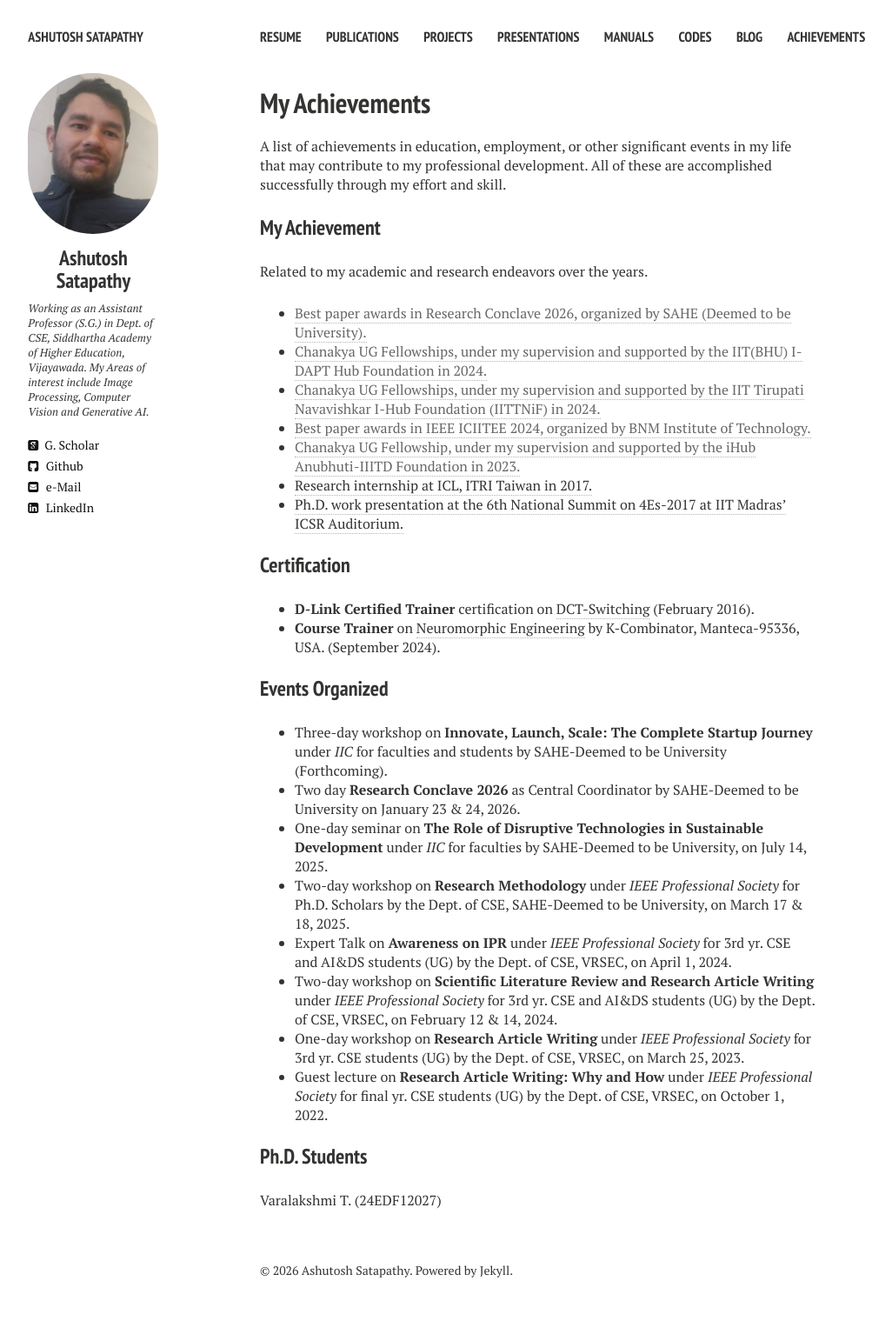
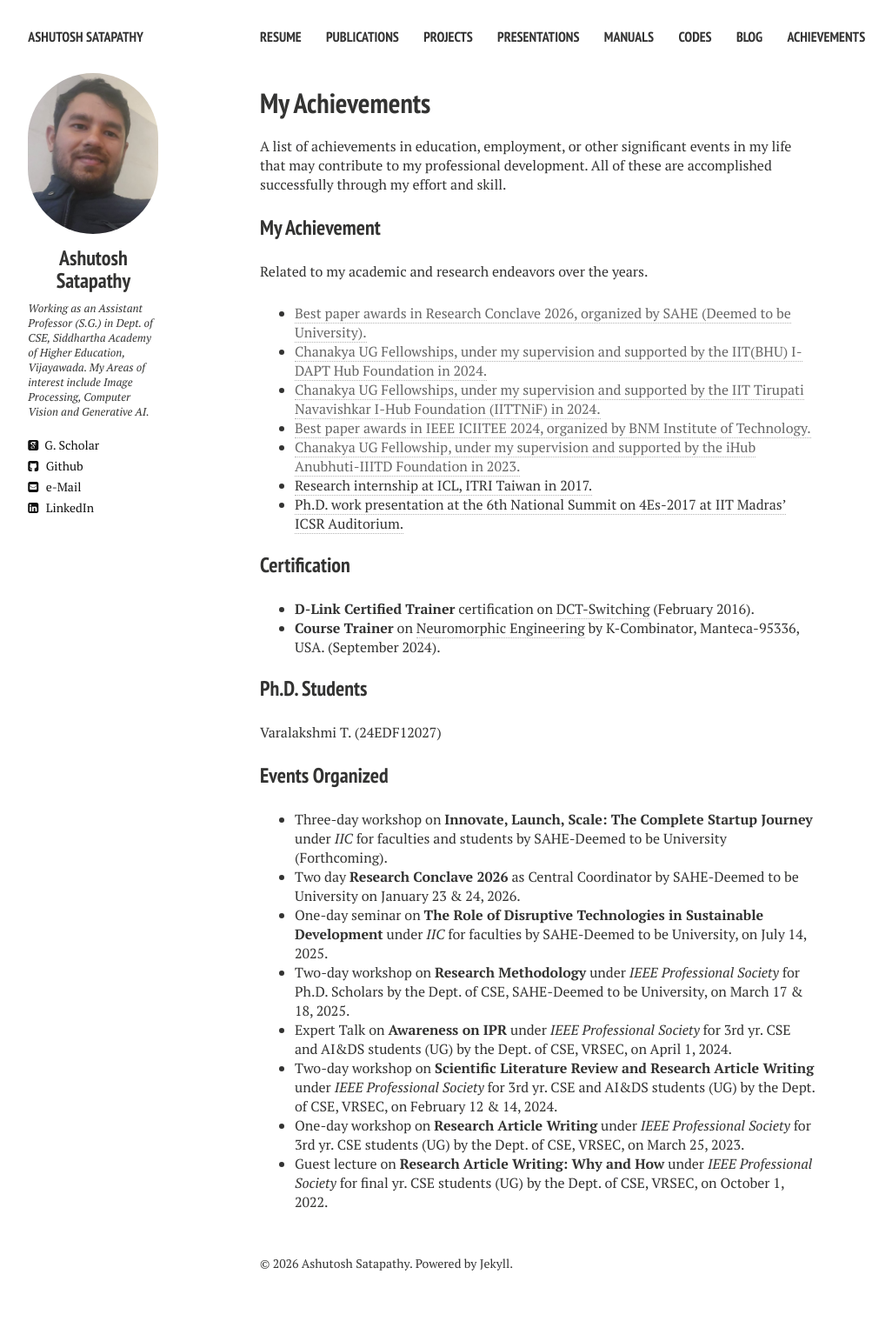
Before and after one commit to ashutoshsatapathy1990/ashutoshsatapathy1990.github.io, a Jekyll site: the page built from achievement.md, in a window 1280 px wide. Shown: the whole page at 87% size, without its empty margins (21-1047 px from the left). Built offline with Jekyll 4.4.1, drawn with Linux system fonts in a browser that asks for light colours; nearby versions of some CDN libraries; part of the change alters nothing that is shown.

```diff
--- a/achievement.md
+++ b/achievement.md
@@ -25,6 +25,10 @@ Related to my academic and research endeavors over the years.
 * **D-Link Certified Trainer** certification on [DCT-Switching](https://drive.google.com/file/d/1kofOeyY_okMMhY4AtzxdOCDz96XQZ-Hs/view?usp=sharing) (February 2016).
 * **Course Trainer** on [Neuromorphic Engineering](https://drive.google.com/file/d/1U0WVH32jqzzaXBG-1rzY0I-Kb_f3DaWX/view?usp=sharing) by K-Combinator, Manteca-95336, USA. (September 2024).
 
+### Ph.D. Students
+
+Varalakshmi T. (24EDF12027)
+
 ### Events Organized
 
 * Three-day workshop on **Innovate, Launch, Scale: The Complete Startup Journey** under _IIC_ for faculties and students by SAHE-Deemed to be University (Forthcoming).
@@ -35,7 +39,3 @@ Related to my academic and research endeavors over the years.
 * Two-day workshop on **Scientific Literature Review and Research Article Writing** under _IEEE Professional Society_ for 3rd yr. CSE and AI&DS students (UG) by the Dept. of CSE, VRSEC, on February 12 & 14, 2024.
 * One-day workshop on **Research Article Writing** under _IEEE Professional Society_ for 3rd yr. CSE students (UG) by the Dept. of CSE, VRSEC, on March 25, 2023.
 * Guest lecture on **Research Article Writing: Why and How** under _IEEE Professional Society_ for final yr. CSE students (UG) by the Dept. of CSE, VRSEC, on October 1, 2022.
-
-### Ph.D. Students
-
-Varalakshmi T. (24EDF12027)
```
